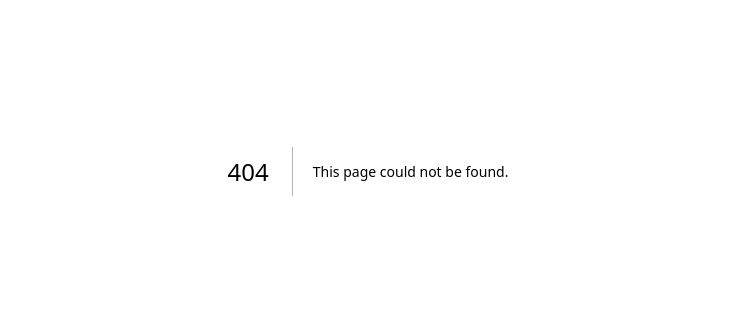
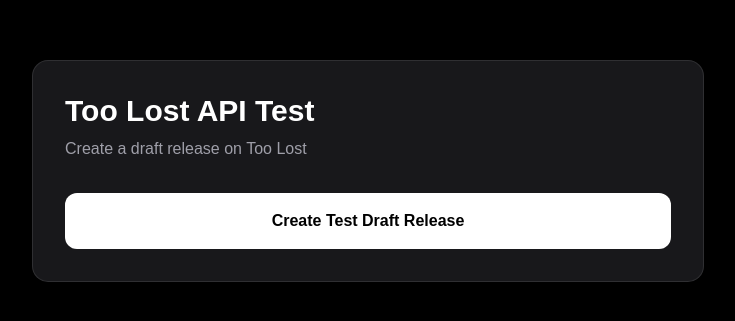
Before and after one commit to shekh8756/nexorael-dashboard-v2, a Next.js app: page /toolost-test in a window 1280 px wide. Before the commit this address had no page. Shown: the part 229-550 px from the top of the page, without its empty margins (272-1007 px from the left). Built offline with nearby package versions, Linux system fonts and the light colour scheme.

Commit message:
Add Too Lost draft release test

```diff
--- /dev/null
+++ b/app/toolost-test/page.tsx
@@ -0,0 +1,76 @@
+"use client";
+
+import { useState } from "react";
+
+export default function TooLostTestPage() {
+  const [loading, setLoading] = useState(false);
+  const [result, setResult] = useState<any>(null);
+
+  async function createTestRelease() {
+    setLoading(true);
+    setResult(null);
+
+    try {
+      const response = await fetch("/api/toolost/releases/create", {
+        method: "POST",
+        headers: {
+          "Content-Type": "application/json",
+        },
+        body: JSON.stringify({
+          title: "Nexorael API Test Release",
+          type: "Single",
+          label: "Nexorael",
+          artistName: "MD SAHID MIYA",
+          role: "primary",
+        }),
+      });
+
+      const data = await response.json();
+
+      setResult({
+        httpStatus: response.status,
+        ...data,
+      });
+    } catch (error) {
+      setResult({
+        success: false,
+        error:
+          error instanceof Error
+            ? error.message
+            : "Request failed",
+      });
+    } finally {
+      setLoading(false);
+    }
+  }
+
+  return (
+    <main className="min-h-screen bg-black text-white flex items-center justify-center p-6">
+      <div className="w-full max-w-2xl rounded-2xl border border-white/10 bg-zinc-900 p-8">
+        <h1 className="text-3xl font-bold">
+          Too Lost API Test
+        </h1>
+
+        <p className="mt-2 text-zinc-400">
+          Create a draft release on Too Lost
+        </p>
+
+        <button
+          onClick={createTestRelease}
+          disabled={loading}
+          className="mt-8 w-full rounded-xl bg-white px-6 py-4 font-semibold text-black disabled:opacity-50"
+        >
+          {loading
+            ? "Creating Draft Release..."
+            : "Create Test Draft Release"}
+        </button>
+
+        {result && (
+          <pre className="mt-6 max-h-[500px] overflow-auto rounded-xl bg-black p-5 text-sm text-green-400">
+            {JSON.stringify(result, null, 2)}
+          </pre>
+        )}
+      </div>
+    </main>
+  );
+}
```
